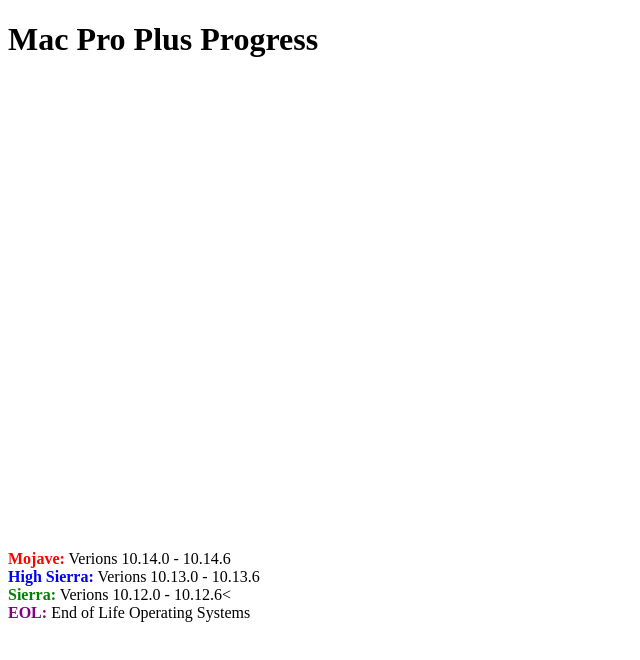
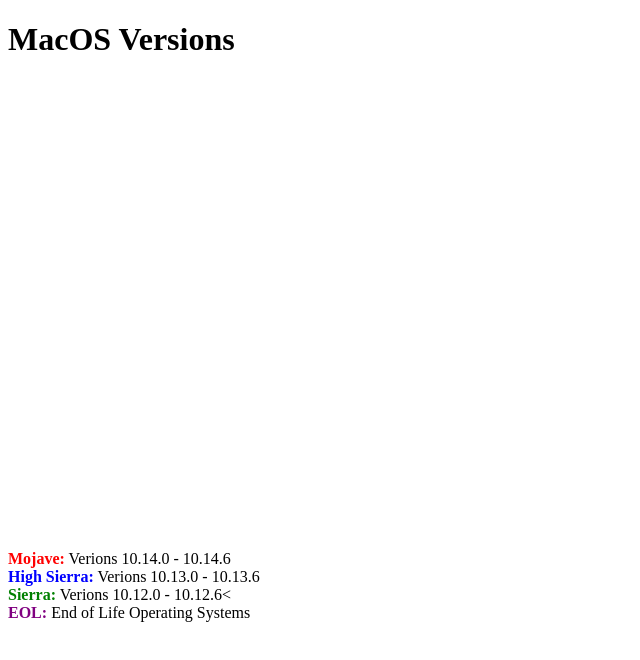
Before and after one commit to buhruce/10-min-jamf-charts, a plain HTML site: page index.html in a window 1280 px wide. Shown: the whole page, without its empty margins (0-640 px from the left). Drawn offline with nearby package versions, Linux system fonts and the light colour scheme; a script that the page names is missing.

Commit message:
testing author change

```diff
--- a/index.html
+++ b/index.html
@@ -6,7 +6,7 @@
   </head>
   <body>
     <div class="wrapper">
-      <h1>Mac Pro Plus Progress</h1>
+      <h1>MacOS Versions</h1>
       <canvas id="bar-chart" class="chart" width="800" height="450"></canvas>
     <p align=LEFT>
         <font color="red"><b>Mojave:</b></font> Verions 10.14.0 - 10.14.6<br />
```
